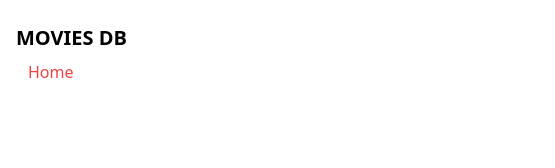
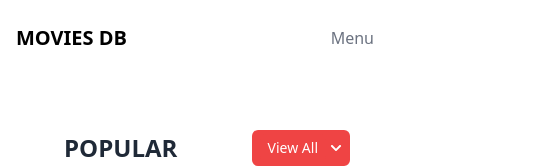
Before and after one commit to Aram32mm/movies-db, a React (Create React App) app: page / in a window 390 px wide. Shown: the top 168 px of the page, 555 px wide, since content can reach past the window. Built offline with nearby package versions, Linux system fonts and the light colour scheme; no server answers.

Commit message:
responsiveness

```diff
--- a/src/components/Header/Header.tsx
+++ b/src/components/Header/Header.tsx
@@ -1,11 +1,11 @@
 import { Link, useLocation } from "react-router-dom";
-
 import { ROUTES } from "../../routes/constants";
 import classNames from "classnames";
+import { useState } from "react";
 
 const Navbar = () => {
   const location = useLocation();
-  console.log(location.pathname);
+  const [menuOpen, setMenuOpen] = useState(false);
   const navItems = [
     { id: 1, name: "Home", path: ROUTES.HOME },
     { id: 2, name: "Popular", path: ROUTES.POPULAR },
@@ -13,6 +13,10 @@ const Navbar = () => {
     { id: 4, name: "Now Playing", path: ROUTES.NOW_PLAYING },
     { id: 5, name: "My Favorites", path: ROUTES.FAVORITES },
   ];
+
+  const toggleMenu = () => {
+    setMenuOpen(!menuOpen);
+  };
 
   return (
     <header>
@@ -23,9 +27,20 @@ const Navbar = () => {
               MOVIES DB
             </span>
           </Link>
+          <div className="flex justify-end lg:hidden">
+            <button
+              className="block text-gray-500 hover:text-black focus:text-black focus:outline-none"
+              id="mobile-menu-button"
+              onClick={toggleMenu}
+            >
+              <h1>Menu</h1>
+            </button>
+          </div>
           <div
-            className="justify-between items-center flex w-auto order-1"
-            id="mobile-menu-2"
+            className={`justify-between items-center w-full lg:flex lg:order-1 ${
+              menuOpen ? "block" : "hidden"
+            }`}
+            id="desktop-menu"
           >
             <ul className="flex mt-0 font-medium flex-row space-x-8">
               {navItems.map((item) => {
```
Also changed, not shown: src/assets/image.svg (added).
